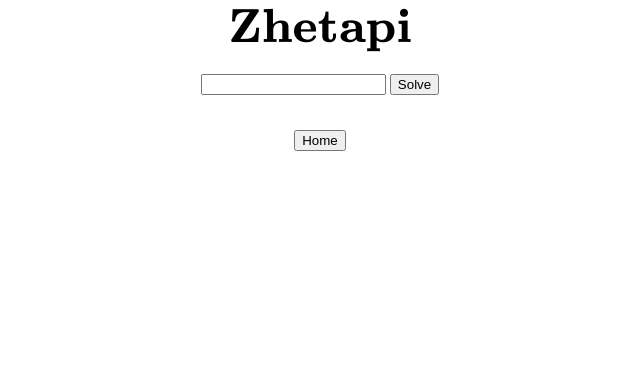
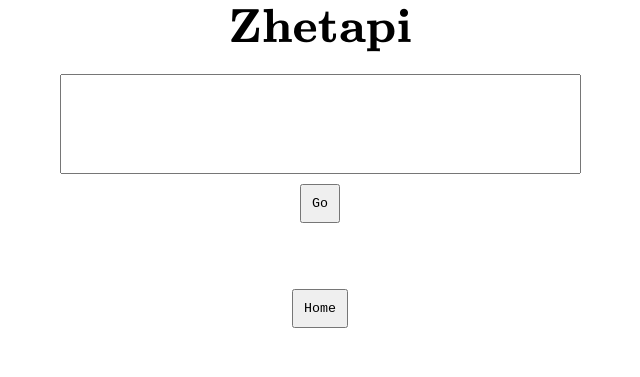
Before and after one commit to iveevi/zhetapi, a Flask app: page /calculate in a window 1280 px wide. Shown: the top 377 px of the page, without its empty margins (320-960 px from the left). Run offline with Flask 2, Linux system fonts and the light colour scheme; parts of the project's set-up code (start-up, migrations or seed data) failed here and were passed over.

Commit message:
Completed UI
The design, framework and backbone of the webpage is complete, with
features of graphing (including implicit graphing of single-variable
functions).

As an added bonus for this patch, the functor class was finally cleaned
up.

Next up on the list of tasks is the chain rule, as well as the
completion of differention (all rules).

```diff
--- a/web/application.py
+++ b/web/application.py
@@ -24,11 +24,11 @@ for f in files:
 def home():
     return render_template('home.html')
 
-@app.route('/graph/<string:date>/<string:ftr>/<string:range>/<string:center>')
-def graph(date, ftr, range, center):
-    os.system("echo -e \"" + ftr + "\\n" + str(range) + "\\n" + str(center) +
-              "\" | /home/ram/zhetapi/build/graph > /home/ram/zhetapi/web/data/graph_" + date + "_" + range + "_" + center)
-    return send_from_directory(app.config["DATA"], filename="graph_%s_%s_%s" % (date, str(range), str(center)), as_attachment=True)
+@app.route('/graph/<string:date>/<string:ftr>/<string:range>/<string:center>/<string:width>')
+def graph(date, ftr, range, center, width):
+    os.system("echo -e \"" + ftr + "\\n" + str(range) + "\\n" + str(center) + "\\n" + str(width) +
+              "\" | /home/ram/zhetapi/build/graph > /home/ram/zhetapi/web/data/graph_" + date + "_" + range + "_" + center + "_" + width)
+    return send_from_directory(app.config["DATA"], filename="graph_%s_%s_%s_%s" % (date, str(range), str(center), str(width)), as_attachment=True)
 
 
 @app.route('/calculate')
--- a/web/communicate.py
+++ b/web/communicate.py
@@ -3,7 +3,7 @@ import subprocess
 
 PIPE_DIR = "/home/ram/zhetapi/build/"
 
-fout = open(PIPE_DIR + "web2drv", "wb")
+fout = open(PIPE_DIR + "driver_in", "wb")
 
 # Regular text to Zhetapi Engine
 def compute(input):
@@ -13,7 +13,7 @@ def compute(input):
     fout.write(bytearray(in_bytes))
     fout.flush()
 
-    fin = open(PIPE_DIR + "drv2web", "r")
+    fin = open(PIPE_DIR + "driver_out", "r")
 
     x = fin.readline()
     fin.close()
--- a/web/templates/calculate.html
+++ b/web/templates/calculate.html
@@ -8,115 +8,259 @@
 	};
 </script>
 
-<script id="MathJax-script" async src="https://cdn.jsdelivr.net/npm/mathjax@3/es5/tex-chtml.js">
-</script>
+<script id="MathJax-script" async src="https://cdn.jsdelivr.net/npm/mathjax@3/es5/tex-chtml.js"></script>
 
+<body align="center">
 	<h1 align="center" lang="latex">$\Large\mathbf{Zhetapi}$</h1>
 
+	<!-- <hr> -->
+
+	<style>
+		input {
+			margin: 0;
+			padding: 10;
+		}
+
+		canvas {
+			height: 62%;
+			width: 80%;
+			margin: 0px;
+		}
+	</style>
+
 	<form method="POST" align="center">
-	<input name="text">
-	<input type="submit" value="Solve">
+
+		<div>
+			<input size=60 width=600 name="text" style="height: 100px;">
+		</div>
+
+		<div>
+			<input type="submit" value="Go" style="margin-top: 10px;
+			font-family: 'Courier New', Courier, monospace;">
+		</div>
+
 	</form>
-
-<body align="center">
 
 	<div vertical layout align="center">
 
 		{% if input %}
-		<h2 align="center">$\large\mathbf{Result}$</h2>
+
+		<!-- <hr> -->
+
+		<!-- <h2 align="center"> $\large\mathbf{Result}$ </h2> -->
+
 		<div> ${{input}} = \mathbf{ {{out}} }$ </div>
 
 		{% if date %}
-		<canvas id="graph" width=400 height=400 style="border: 2px solid black;"></canvas>
+
+		<div>
+			<canvas id="graph" style="border: 2px solid black; margin-top: 10px;"></canvas>
 
 			<script type="text/javascript" language="javascript">
 
+				// Global Variables
 				var canvas = document.getElementById("graph");
+				var context = canvas.getContext("2d");
+
+				canvas.height = window.innerHeight;
+				canvas.width = window.innerWidth;
+
+				var imageData = context.getImageData(0, 0, context.canvas.width, context.canvas.height);
+				var rect = canvas.getBoundingClientRect();
+
+				var xhr = new XMLHttpRequest();
 
 				var center = [0, 0];
+				var start = [0, 0];
+
+				var clicked = false;
+
 				var dx = 20;
 				var dy = 20;
 
-			canvas.addEventListener("mousedown", click, false);
-			canvas.addEventListener("mouseup", release, false);
-			canvas.addEventListener("mousemove", drag, false);
+				var pdx = 0;
+				var pdy = 0;
 
-			canvas.addEventListener("wheel", ftr);
+				var tdx = 0;
+				var tdy = 0;
 
-			function ftr(event) {
-				console.log("Dir: " + Math.sign(event.deltaY));
+				// Canvas Listeners
+				canvas.addEventListener("mousedown", function (event) {
+					canvas.focus();
+
+					imageData = context.getImageData(0, 0, context.canvas.width, context.canvas.height);
+
+					start = [event.clientX - rect.left, event.clientY - rect.top];
+
+					clicked = true;
+
+					pdx = 0;
+					pdy = 0;
+
+					tdx = 0;
+					tdy = 0;
+				}, false);
+
+				canvas.addEventListener("mouseup", function (event) {
+					center = [center[0] + tdx, center[1] - tdy];
+					clicked = false;
+
+					canvas.style.cursor = "default";
+
+					draw();
+				}, false);
+
+
+				canvas.addEventListener("mousemove", function (event) {
+					if (clicked) {
+						canvas.style.cursor = "move";
+
+						var x = event.clientX - rect.left;
+						var y = event.clientY - rect.top;
+
+						var dx = x - start[0];
+						var dy = y - start[1];
+
+						context.putImageData(imageData, dx, dy);
+
+						pdx = dx;
+						pdy = dy;
+
+						tdx = dx;
+						tdy = dy;
+
+						if (tdx > 0)
+							context.clearRect(0, 0, tdx, canvas.height);
+						else
+							context.clearRect(canvas.width + tdx, 0, Math.abs(tdx), canvas.height);
+
+						if (tdy > 0)
+							context.clearRect(0, 0, canvas.width, tdy);
+						else
+							context.clearRect(0, canvas.height + tdy, canvas.width, Math.abs(tdy));
+					}
+				}, false);
+
+
+				canvas.addEventListener("wheel", function (event) {
+					console.log("@(x, y): (%g, %g)", event.clientX - rect.left, event.clientY - rect.top);
+
 					if (event.deltaY < 0) {
-					dx *= 1.5;
-					dy *= 1.5;
-					/* ping.open('GET', '/zin/{{graph}}/{{ftr}}/' + 200/dx);
-					xhr.open('GET', '/graph/{{graph}}_' + 200/dx); */
-					xhr.open('GET', '/graph/{{date}}/{{ftr}}/' + 200 / dx + '/' + center[0]);
-					xhr.send();
+						dx *= 2;
+						dy *= 2;
 					} else {
-					dx /= 1.5;
-					dy /= 1.5;
-					/* ping.open('GET', '/zin/{{graph}}/{{ftr}}/' + 200/dx);
-					xhr.open('GET', '/graph/{{graph}}_' + 200/dx); */
-					xhr.open('GET', '/graph/{{date}}/{{ftr}}/' + 200 / dx + '/' + center[0]);
-					xhr.send();
-				}
+						dx /= 2;
+						dy /= 2;
 					}
 
-			var context = canvas.getContext("2d");
+					draw();
+				});
+
+				// Axes and Scale (Ticks) Drawing
+				function init() {
+					context.beginPath();
+
+					context.moveTo(0, canvas.height / 2 - center[1]);
+					context.lineTo(canvas.width, canvas.height / 2 - center[1]);
+
+					context.moveTo(canvas.width / 2 + center[0], 0);
+					context.lineTo(canvas.width / 2 + center[0], canvas.height);
+
+					context.strokeStyle = "black";
+					context.lineWidth = 2;
+
+					context.stroke();
 
 					context.beginPath();
 
-			var data = new Map();
+					var range = canvas.width/dx;
 
-			var xhr = new XMLHttpRequest();
+                          		var inc = Math.pow(10, Math.floor(Math.log10(range)) - 1);
 
-			var ping = new XMLHttpRequest();
+					// Minor Ticks (1)
+					// var inc = 1;
 
-			ping.onreadystatechange = function () { }
+					for (var i = canvas.width / 2 + center[0] + inc * dx; i < canvas.width; i += inc * dx) {
+						context.moveTo(i, 0);
+						context.lineTo(i, canvas.height);
+					}
 
-			var lines = [];
-			var file;
+					for (var i = canvas.width / 2 + center[0] - inc * dx; i > 0; i -= inc * dx) {
+						context.moveTo(i, 0);
+						context.lineTo(i, canvas.height);
+					}
 
-			function init() {
-				context.moveTo(0, 200 - center[1]);
-				context.lineTo(400, 200 - center[1]);
+					for (var i = canvas.height / 2 - center[1] + inc * dx; i < canvas.height; i += inc * dx) {
+						context.moveTo(0, i);
+						context.lineTo(canvas.width, i);
+					}
 
-				context.moveTo(200 + center[0], 0);
-				context.lineTo(200 + center[0], 400);
+					for (var i = canvas.height / 2 - center[1] - inc * dx; i > 0; i -= inc * dx) {
+						context.moveTo(0, i);
+						context.lineTo(canvas.width, i);
+					}
 
-				context.strokeStyle = "black";
+					context.lineWidth = 0.5;
+					context.strokeStyle = "#c9ccd1";
+					context.stroke();
+
+					context.beginPath();
+
+					// Major Ticks (5)
+
+					inc *= 5;
+
+					for (var i = canvas.width / 2 + center[0] + inc * dx; i < canvas.width; i += inc * dx) {
+						context.moveTo(i, 0);
+						context.lineTo(i, canvas.height);
+					}
+
+					for (var i = canvas.width / 2 + center[0] - inc * dx; i > 0; i -= inc * dx) {
+						context.moveTo(i, 0);
+						context.lineTo(i, canvas.height);
+					}
+
+					for (var i = canvas.height / 2 - center[1] + inc * dx; i < canvas.height; i += inc * dx) {
+						context.moveTo(0, i);
+						context.lineTo(canvas.width, i);
+					}
+
+					for (var i = canvas.height / 2 - center[1] - inc * dx; i > 0; i -= inc * dx) {
+						context.moveTo(0, i);
+						context.lineTo(canvas.width, i);
+					}
+
+					context.strokeStyle = "#aaaeb5";
 					context.stroke();
 				}
 
+				// Pinger (XML Object) Setup
 				xhr.onreadystatechange = function () {
 					if (xhr.readyState == 4 && xhr.status == 200) {
-					file = xhr.responseText;
 						lines = xhr.responseText.split("\n");
 
 						canvas.width = canvas.width;
 
 						var i = 0;
 
-					ppy = 200;
+						var ppy = canvas.height / 2;
 						lines.forEach(function (item) {
+
 							var vals = item.split("\t");
 
 							if (vals) {
 								var x = parseFloat(vals[0]);
 								var y = parseFloat(vals[1]);
-							data[x] = y;
 
-							var px = 200 + (dx * x) + center[0];
-							var py = 200 - (dy * y) - center[1];
+								var px = canvas.width / 2 + (dx * x) + center[0];
+								var py = canvas.height / 2 - (dy * y) - center[1];
 
-							console.log("(" + x + ", " + y + ") -> (" + px + ", " + py + ")");
-
-							if (Math.abs(ppy - py) < 300)
+								if (Math.abs(ppy - py) < canvas.height)
 									context.lineTo(px, py);
 								else
 									context.moveTo(px, py);
-							//context.arc(px, py, 1, 0, 2 * Math.PI, false);
-							context.strokeStyle = "#FF0000";
+
+								context.strokeStyle = "#00FF00";
 								context.stroke();
 
 								ppy = py;
@@ -128,106 +272,31 @@
 					}
 				}
 
-			xhr.open('GET', '/graph/{{date}}/{{ftr}}/' + 200 / dx + '/' + center[0]);
-			xhr.send();
+				// Window Resize Event Handler
+				window.onresize = function () {
+					canvas.height = window.innerHeight;
+					canvas.width = window.innerWidth;
 
-			var clicked = false;
-			var start = [0, 0];
-
-			var pdx = 0;
-			var pdy = 0;
-
-			var tdx = 0;
-			var tdy = 0;
-
-			var imageData = context.getImageData(0, 0, context.canvas.width, context.canvas.height);
-
-			function click(event) {
-				//console.log(event);
-				start = [event.clientX - rect.left, event.clientY - rect.top]
-				imageData = context.getImageData(0, 0, context.canvas.width, context.canvas.height);
-				clicked = true;
-				pdx = 0;
-				pdy = 0;
-
-				tdx = 0;
-				tdy = 0;
+					draw();
 				}
 
-			function release(event) {
-				clicked = false;
-
-
-				// console.log("trsl: (%d, %d)", tdx, tdy);
-				center = [center[0] + tdx, center[1] - tdy];
-
-				xhr.open('GET', '/graph/{{date}}/{{ftr}}/' + 200 / dx + '/' + center[0]);
+				// Drawing (Aux) Function
+				function draw() {
+					xhr.open('GET', '/graph/{{date}}/{{ftr}}/' + canvas.width / (2 * dx) + '/' + center[0] + '/' + canvas.width / 2);
 					xhr.send();
-
-				console.log(center);
-
-				canvas.style.cursor = "default";
 				}
 
-			// now clear the right-most pixels:
-			//context.clearRect(context.canvas.width-1, 0, 1, context.canvas.height);
-
-			var rect = canvas.getBoundingClientRect();
-
-			function drag(event) {
-				if (clicked) {
-					canvas.style.cursor = "move";
-					//context.putImageData(imageData, 0, 0);
-					var x = event.clientX - rect.left;
-					var y = event.clientY - rect.top;
-
-					var dx = x - start[0];
-					var dy = y - start[1];
-
-					// console.log("dx: " + dx + ", dy: " + dy);
-
-					// var imageData = context.getImageData(0, 0, context.canvas.width, context.canvas.height);
-					/* if (dx > 0) {
-						var imageData = context.getImageData(dx, 0, context.canvas.width - dx, context.canvas.height);
-					} else {
-						var imageData = context.getImageData(canvas.Math.abs(dx), 0, Math.abs(dx), context.canvas.height);
-					} */
-
-					// console.log(imageData);
-
-					// context.putImageData(imageData, dx - pdx, dy - pdy);
-					context.putImageData(imageData, dx, dy);
-
-					pdx = dx;
-					pdy = dy;
-
-					tdx = dx;
-					tdy = dy;
-
-					if (tdx > 0) {
-						context.clearRect(0, 0, tdx, 400);
-					} else {
-						context.clearRect(400 + tdx, 0, Math.abs(tdx), 400);
-					}
-
-					if (tdy > 0) {
-						context.clearRect(0, 0, 400, tdy);
-					} else {
-						context.clearRect(0, 400 + tdy, 400, Math.abs(tdy));
-					}
-
-					// console.log("trsl: (%d, %d)", tdx, tdy);
-
-				}
-			}
+				draw();
 
 			</script>
+		</div>
 
 		{% endif %}
 
 		{% endif %}
 
-		<a href="/"><input type="submit" name="session" value="Home" style="margin-top:0.5cm;"></a>
+		<a href="/"><input type="submit" name="session" value="Home" style="margin-top: 50px;
+			margin-bottom: 50px; font-family: 'Courier New', Courier, monospace;" align="center"></a>
 
 	</div>
 
```
Also changed, not shown: 4 other files. Lines whose indentation alone changed are shown as unchanged.
